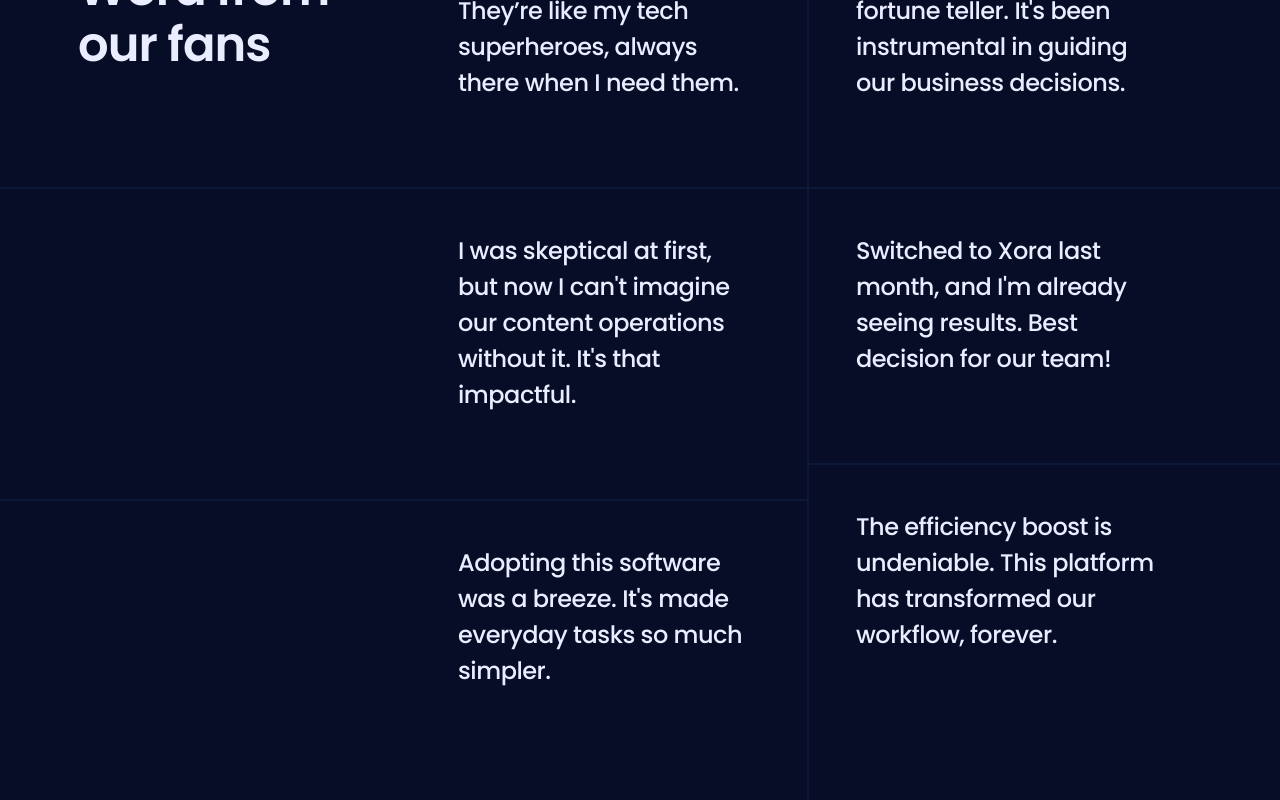
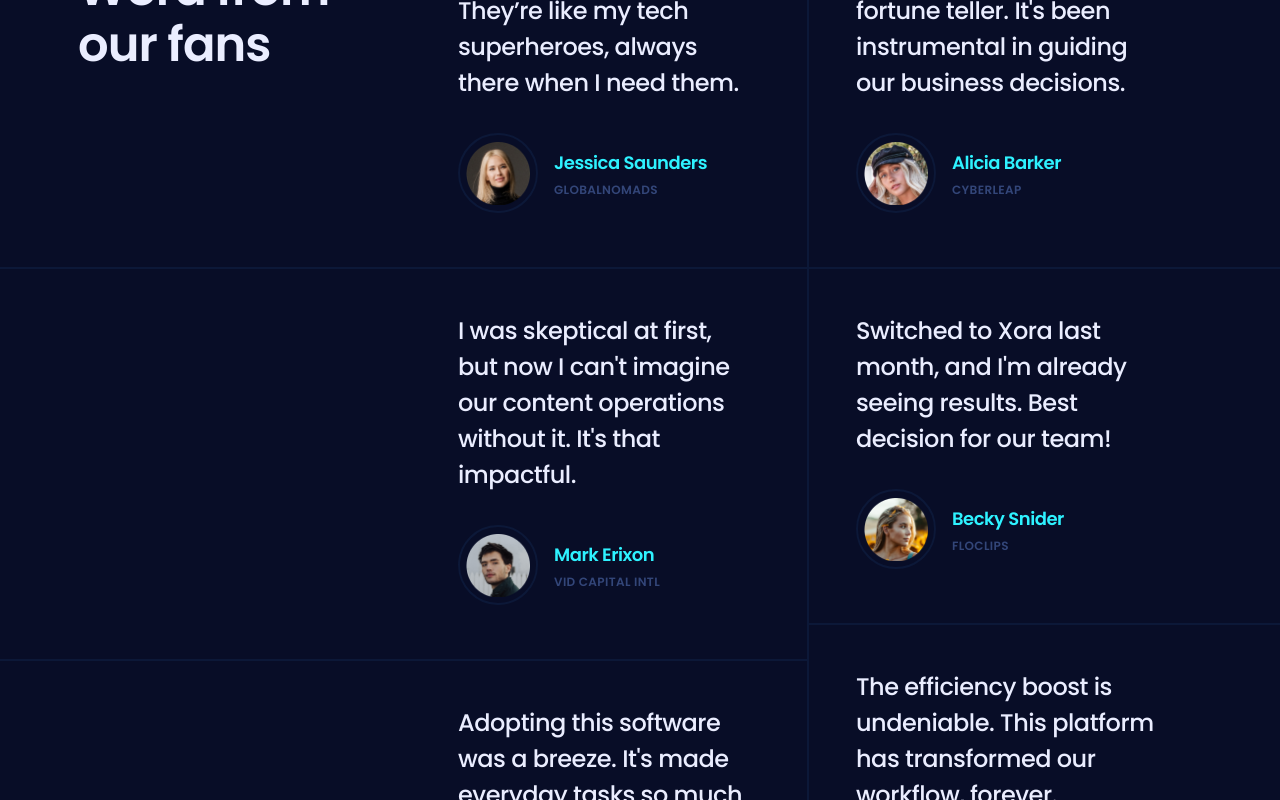
Before and after one commit to brunoamanzechinaenyeze/XORA, a React (Vite) app: page / in a window 1280 px wide. Shown: the part 4520-5320 px from the top of the page. Built offline with nearby package versions, Linux system fonts and the light colour scheme.

Commit message:
Finished styling the testimonial section

```diff
--- a/src/components/TestimonialItem.jsx
+++ b/src/components/TestimonialItem.jsx
@@ -7,6 +7,15 @@ const TestimonialItem = ({ item, containerClassName }) => {
       <blockquote className='h6 mb-8 text-p4'>
         {item.comment}
       </blockquote>
+      <div className='flex items-center max-xl:-mr-8'>
+        <div className='mr-4 size-20 shrink-0 rounded-half border-2 border-s2 p-1.5'>
+            <img src={item.avatarUrl} alt={item.name} className='size-full object-cover'/>
+        </div>
+        <div>
+            <h4 className='body-2 mb-0.5 text-p1'>{item.name}</h4>
+            <p className='small-compact uppercase text-s3'>{item.role}</p>
+        </div>
+      </div>
     </div>
   )
 }
```
